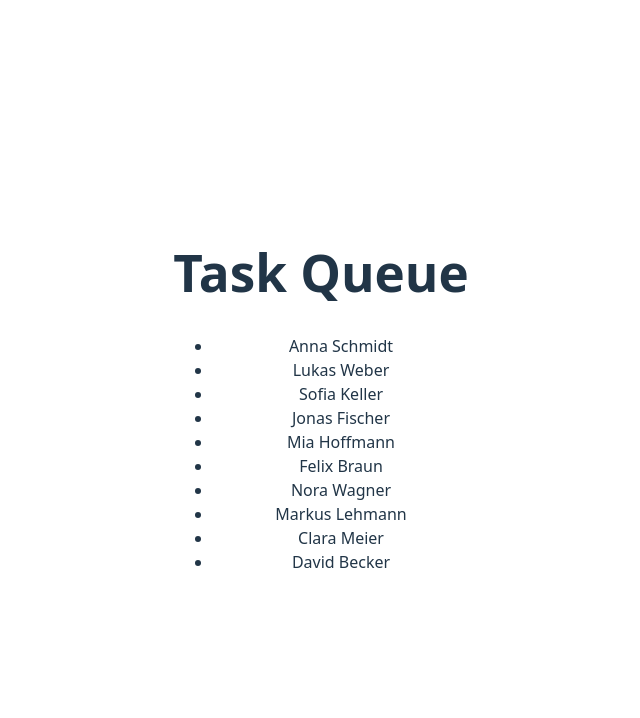
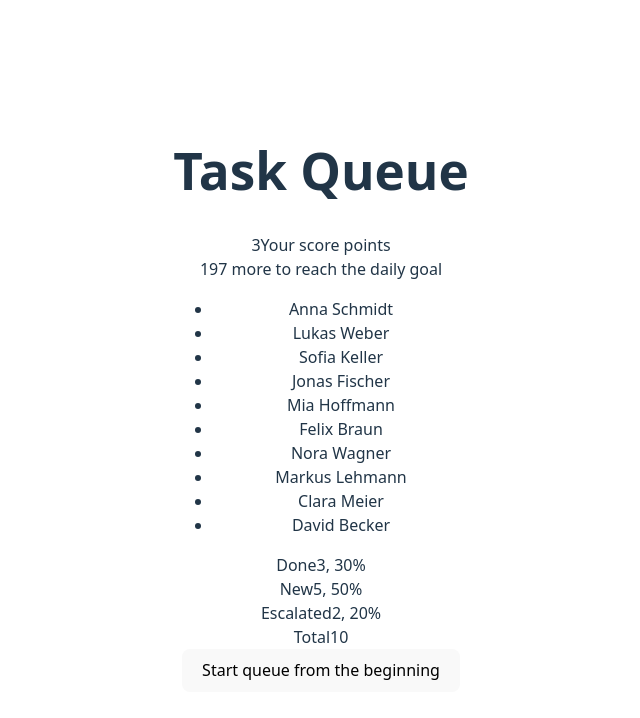
Before and after one commit to Catherine358/tasks-manager, a React (Vite) app: page / in a window 1280 px wide. Shown: the top 718 px of the page, without its empty margins (319-959 px from the left). Built offline with nearby package versions, Linux system fonts and the light colour scheme.

Commit message:
added task counter, statistics, start queue button

```diff
--- a/src/components/TaskCounter.tsx
+++ b/src/components/TaskCounter.tsx
@@ -1,5 +1,22 @@
+import {useSelector} from "react-redux";
+import type {RootState} from "../store/store.ts";
+
+const DAILY_GOAL = 200;
+
 export default function TaskCounter() {
+  const tasks = useSelector((state: RootState) => state.tasks.tasks);
+  const doneCount = tasks.filter((task) => task.status === "done").length;
+  const remainingTasks = DAILY_GOAL - doneCount;
+
   return (
-    <div></div>
+    <div>
+      <div>
+        <span>{doneCount}</span>
+        <span>Your score points</span>
+      </div>
+      {remainingTasks > 0 && (
+          <span>{remainingTasks} more to reach the daily goal</span>
+      )}
+    </div>
   );
 };
--- a/src/components/TaskStatistics.tsx
+++ b/src/components/TaskStatistics.tsx
@@ -1,5 +1,34 @@
+import {useSelector} from "react-redux";
+import type {RootState} from "../store/store.ts";
+
 export default function TaskStatistics() {
+  const tasks = useSelector((state: RootState) => state.tasks.tasks);
+  const totalCount = tasks.length;
+  const doneCount = tasks.filter((task) => task.status === "done").length;
+  const newCount = tasks.filter((task) => task.status === "new").length;
+  const escalatedCount = tasks.filter((task) => task.status === "escalated").length;
+  const donePrcnt = Math.round((doneCount / totalCount) * 100);
+  const newPrcnt = Math.round((newCount / totalCount) * 100);
+  const escalatedPrcnt = Math.round((escalatedCount / totalCount) * 100);
+
   return (
-    <div></div>
+    <div>
+      <div>
+        <span>Done</span>
+        <span>{doneCount}, {donePrcnt}%</span>
+      </div>
+      <div>
+        <span>New</span>
+        <span>{newCount}, {newPrcnt}%</span>
+      </div>
+      <div>
+        <span>Escalated</span>
+        <span>{escalatedCount}, {escalatedPrcnt}%</span>
+      </div>
+      <div>
+        <span>Total</span>
+        <span>{totalCount}</span>
+      </div>
+    </div>
   );
 };
--- a/src/pages/TaskQueue.tsx
+++ b/src/pages/TaskQueue.tsx
@@ -1,10 +1,23 @@
 import TaskList from "../components/TaskList.tsx";
+import TaskStatistics from "../components/TaskStatistics.tsx";
+import TaskCounter from "../components/TaskCounter.tsx";
 
 export default function TaskQueue() {
     return (
         <main>
             <h1>Task Queue</h1>
+            <section>
+                <TaskCounter />
+            </section>
+            <section>
             <TaskList />
+            </section>
+            <section>
+                <TaskStatistics />
+            </section>
+            <button>
+                Start queue from the beginning
+            </button>
         </main>
     );
 }
```
